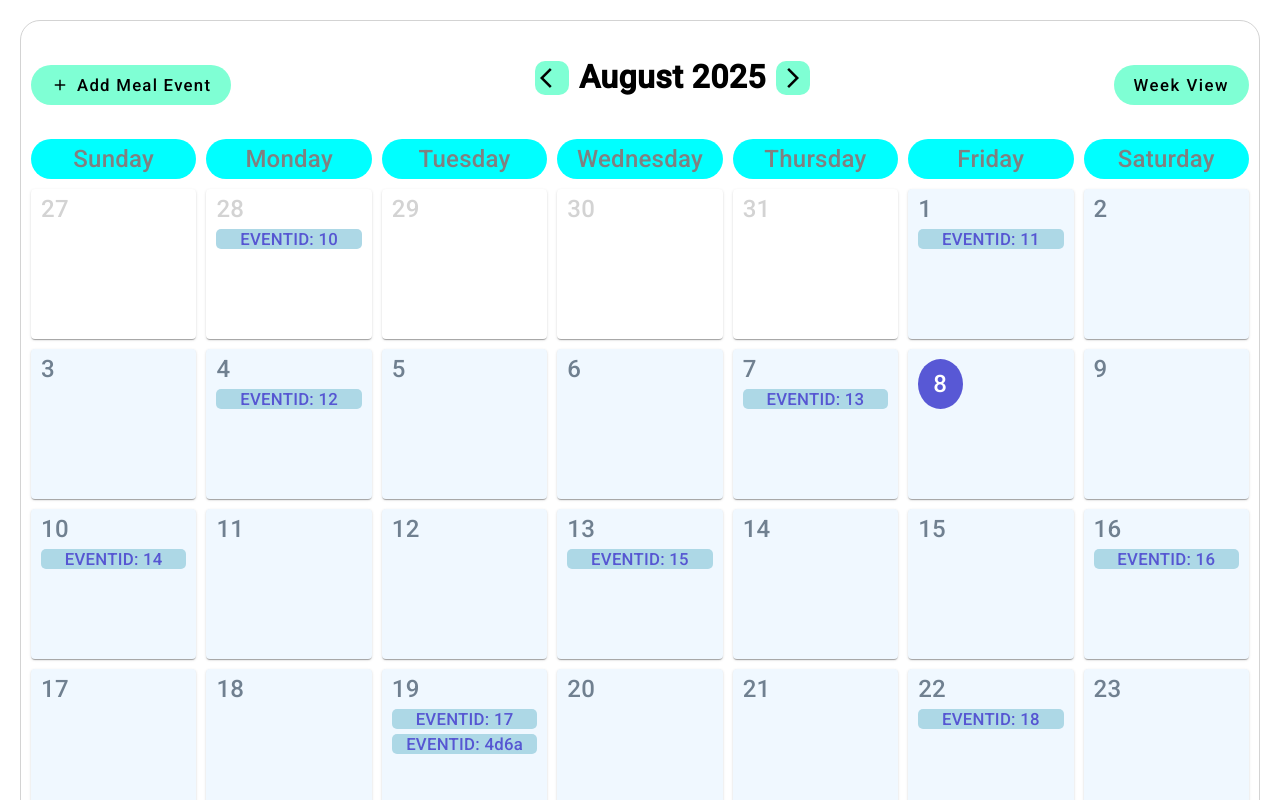
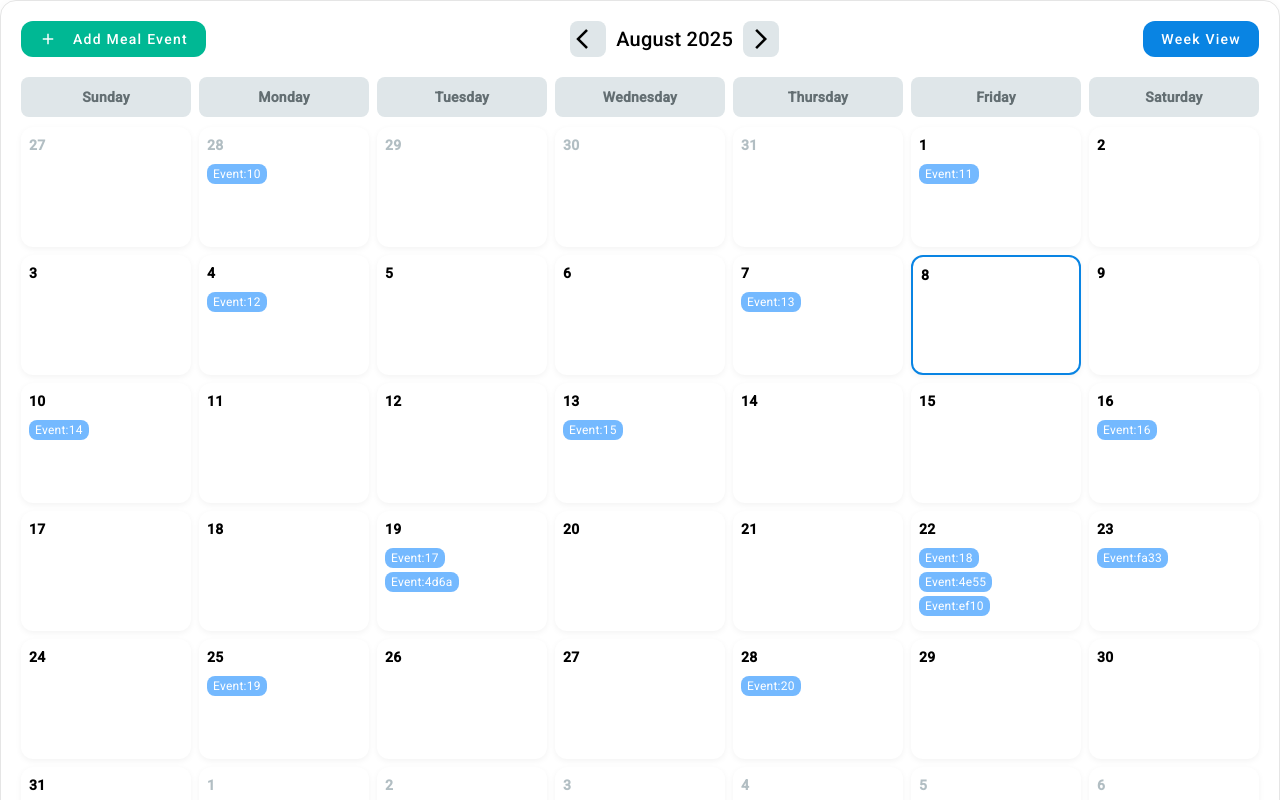
Before and after one commit to aayushmandlik/AngularDailyTask, an Angular app in the folder event-calendar/: page / in a window 1280 px wide. Shown: the top 800 px of the page. Built offline with nearby package versions, Linux system fonts and the light colour scheme; data requests are answered from the project's data file.

Commit message:
integrated fastapi

```diff
--- a/event-calendar/db.json
+++ b/event-calendar/db.json
@@ -211,20 +211,32 @@
       "time": "07:35 PM"
     },
     {
-      "id": "4d6a",
       "title": "morning breakfast",
-      "description": "milk,bread",
+      "description": "milk,bread,fruits",
       "date": "Tue Aug 19 2025",
-      "time": "7:45 AM"
+      "time": "7:45 AM",
+      "id": "4d6a"
     },
     {
-      "id": "7563"
+      "id": "4e55",
+      "title": "After Brush",
+      "description": "Dry Fruits",
+      "date": "Fri Aug 22 2025",
+      "time": "7:00 AM"
     },
     {
-      "id": "ed1b"
+      "title": "Lunch",
+      "description": "Dal Rice, Salad",
+      "date": "Fri Aug 22 2025",
+      "time": "1:00 PM",
+      "id": "ef10"
     },
     {
-      "id": "596a"
+      "id": "fa33",
+      "title": "Diet Shake",
+      "description": "Add peanuts and dry fruits",
+      "date": "Sat Aug 23 2025",
+      "time": "5:00 PM"
     }
   ]
 }
--- a/event-calendar/src/app/app.module.ts
+++ b/event-calendar/src/app/app.module.ts
@@ -1,3 +1,4 @@
+import { MatSnackBarModule } from '@angular/material/snack-bar';
 import { MatDatepickerModule } from '@angular/material/datepicker';
 import { MatInputModule } from '@angular/material/input';
 import { MatFormFieldModule } from '@angular/material/form-field';
@@ -39,6 +40,7 @@ import { MatNativeDateModule } from '@angular/material/core';
     ReactiveFormsModule,
     MatDatepickerModule,
     MatNativeDateModule,
+    MatSnackBarModule
   ],
   providers: [HttpClient],
   bootstrap: [AppComponent]
--- a/event-calendar/src/app/calendar/calendar.component.css
+++ b/event-calendar/src/app/calendar/calendar.component.css
@@ -1,31 +1,53 @@
-.week-view-card{
-  height: 500px;
+/* Hover effects */
+.add-event-btn:hover {
+  background: #019374;
 }
-.month-view-card{
-  height: 150px;
+
+.nav-btn:hover {
+  background: #b2bec3;
 }
-.current-date{
-  background-color: rgb(88, 88, 213);
-  color: white;
-  width: 15px;
-  padding: 15px;
-  border-radius: 100%;
+
+.toggle-view-btn:hover {
+  background: #0765b3;
 }
-.current-month{
-  color: slategray;
-  background-color: aliceblue;
+
+.date-card:hover {
+  transform: scale(1.02);
+  background: #f9f9f9;
 }
-.previous-month{
-  color: lightgray;
+
+/* ngClass styles */
+.month-view-card-height {
+  min-height: 120px;
 }
-.next-month{
-  color: lightgray
+
+.week-view-card-height {
+  min-height: 500px;
 }
-.month-grid{
+
+.today {
+  border: 2px solid #0984e3;
+}
+
+.previous-month,
+.next-month {
+  color: #b2bec3;
+}
+
+.month-grid {
   display: grid;
-  grid-template-columns: repeat(7,1fr);
+  grid-template-columns: repeat(7, 1fr);
 }
-.week-grid{
+
+.week-grid {
   display: grid;
-  grid-template-columns: repeat(7,1fr);
+  grid-template-columns: repeat(7, 1fr);
 }
+
+.month-event {
+  background: #74b9ff;
+}
+
+.week-event {
+  background: #55efc4;
+}
--- a/event-calendar/src/app/calendar/calendar.component.html
+++ b/event-calendar/src/app/calendar/calendar.component.html
@@ -1,56 +1,67 @@
-<div style="padding: 20px;">
-<div style="border: 1px solid lightgray; padding: 10px; border-radius: 20px;">
-  <div style="display: flex; justify-content: space-between; align-items: center;">
-    <button mat-button (click)="openFormDialog()" style="display: flex; background-color:aquamarine;align-items: center; padding: 20px; border-radius: 20px; cursor: pointer;">
+<div
+  style="padding:20px; border:1px solid #e5e5e5; border-radius:16px; background:white; box-shadow:0 4px 12px rgba(0,0,0,0.05);">
+  <!-- Header -->
+  <div style="display:flex; justify-content:space-between; align-items:center; flex-wrap:wrap; gap:15px;">
+    <button mat-button class="add-event-btn" (click)="openFormDialog()"
+      style="display:flex; align-items:center; background:#00b894; color:white; border-radius:12px; padding:12px 18px; gap:8px; font-weight:500;">
       <mat-icon>add</mat-icon>
-      <div style="font-size: larger; font-weight: 500;">Add Meal Event</div>
+      <span>Add Meal Event</span>
     </button>
-    <div *ngIf="calenderMode==='Week'">
-      <div style="display: flex; gap: 10px; justify-content: center; text-align: center;margin: 30px 0 30px 0;">
-        <mat-icon (click)="previousWeek()" style="background-color: aquamarine; padding: 5px; border-radius: 10px; cursor: pointer;">arrow_back_ios</mat-icon>
-        <h2 style="font-size:xx-large; font-weight: 700;">{{weekStartDate.toDateString()}} - {{weekEndDate.toDateString()}}</h2>
-        <mat-icon (click)="nextWeek()" style="background-color: aquamarine; padding: 5px; border-radius: 10px; cursor: pointer;">arrow_forward_ios</mat-icon>
-      </div>
-    </div>
-    <div *ngIf="calenderMode==='Month'">
-      <div style="display: flex; gap: 10px; justify-content: center; text-align: center;margin: 30px 0 30px 0;">
-      <mat-icon (click)="previosMonth()" style="background-color: aquamarine; padding: 5px; border-radius: 10px; cursor: pointer;">arrow_back_ios</mat-icon>
-      <h2 style="font-size:xx-large; font-weight: 700;">{{months[currentMonth]}} {{currentYear}}</h2>
-      <mat-icon (click)="nextMonth()" style="background-color: aquamarine; padding: 5px; border-radius: 10px; cursor: pointer;">arrow_forward_ios</mat-icon>
-    </div>
+
+    <div *ngIf="calenderMode==='Week'" style="display:flex; align-items:center; gap:10px;">
+      <mat-icon (click)="previousWeek()" class="nav-btn"
+        style="background:#dfe6e9; padding:6px; border-radius:8px; cursor:pointer;">arrow_back_ios</mat-icon>
+      <h2 style="margin:0;">{{weekStartDate | date:'MMM d'}} - {{weekEndDate | date:'MMM d, y'}}</h2>
+      <mat-icon (click)="nextWeek()" class="nav-btn"
+        style="background:#dfe6e9; padding:6px; border-radius:8px; cursor:pointer;">arrow_forward_ios</mat-icon>
     </div>
 
-    <div style="margin: 30px 0 30px 0;">
-      <button mat-button (click)="toggleButton()" style="font-size: larger; background-color: aquamarine; padding: 20px; border-radius: 20px; cursor: pointer;">{{calenderMode === "Month" ? "Week View" : "Month View"}}</button>
+    <div *ngIf="calenderMode==='Month'" style="display:flex; align-items:center; gap:10px;">
+      <mat-icon (click)="previosMonth()" class="nav-btn"
+        style="background:#dfe6e9; padding:6px; border-radius:8px; cursor:pointer;">arrow_back_ios</mat-icon>
+      <h2 style="margin:0;">{{months[currentMonth]}} {{currentYear}}</h2>
+      <mat-icon (click)="nextMonth()" class="nav-btn"
+        style="background:#dfe6e9; padding:6px; border-radius:8px; cursor:pointer;">arrow_forward_ios</mat-icon>
+    </div>
+
+    <button mat-button class="toggle-view-btn" (click)="toggleButton()"
+      style="background:#0984e3; color:white; border-radius:12px; padding:12px 18px; font-weight:500;">
+      {{calenderMode === 'Month' ? 'Week View' : 'Month View'}}
+    </button>
+  </div>
+
+  <!-- Days of week -->
+  <div style="display:grid; grid-template-columns:repeat(7,1fr); gap:8px; margin-top:20px;">
+    <div *ngFor="let day of days"
+      style="font-weight:600; text-align:center; color:#636e72; background:#dfe6e9; padding:10px; border-radius:8px;">
+      {{day}}
     </div>
   </div>
 
+  <!-- Dates grid -->
+  <div [ngClass]="{'month-grid': calenderMode==='Month','week-grid': calenderMode==='Week'}"
+    style="margin-top:10px; gap:8px;">
+    <mat-card *ngFor="let date of calenderDates" class="date-card" [ngClass]="{
+        'month-view-card-height': calenderMode==='Month',
+        'week-view-card-height': calenderMode==='Week',
+        'previous-month': date.getMonth()===currentMonth-1,
+        'current-month': date.getMonth()===currentMonth,
+        'next-month': date.getMonth()===currentMonth+1,
+        'today': date.toDateString() === currenDate.toDateString()
+      }"
+      style="padding:8px; border-radius:12px; cursor:pointer; display:flex; flex-direction:column; align-items:flex-start; background:white; box-shadow:0 2px 6px rgba(0,0,0,0.05);"
+      (click)="toggleCard(date)">
+      <div style="font-weight:600; margin-bottom:5px;">{{date.getDate()}}</div>
 
-  <div style="display: grid; grid-template-columns: repeat(7,1fr); gap: 10px;">
-    <div *ngFor="let day of days" style="font-size: x-large;font-weight: 500; margin-bottom: 10px; text-align: center;color: gray ; background-color: aqua; padding: 10px; border-radius: 20px;">{{day}}</div>
-  </div>
-
-  <div style="gap: 10px;" [ngClass]="{'month-grid':calenderMode==='Month','week-grid':calenderMode==='Week'}">
-    <mat-card
-      *ngFor="let date of calenderDates"
-      style="font-size: larger; padding: 10px; cursor: pointer;"
-      [ngClass]="{'week-view-card': calenderMode==='Week','month-view-card': calenderMode==='Month', 'previous-month': date.getMonth()===currentMonth-1, 'current-month':date.getMonth()===currentMonth, 'next-month': date.getMonth()===currentMonth+1}"
-      (click)="toggleCard(date)"
-    >
-      <div
-        style="font-size: x-large; font-weight: 500; margin-bottom: 5px;"
-        [ngClass]="{'current-date': date.toDateString()===currenDate.toDateString()}"
-      >{{date.getDate()}}</div>
-        <div *ngFor="let event of events" (click)="openEventDetailsDialog(event,$event);" style="text-align: center; cursor: pointer; font-weight: 500; color: rgb(86, 86, 210);">
-          <div *ngIf="event.date === date.toDateString() && calenderMode==='Month'" style="background-color: lightblue; margin-top: 5px; border-radius: 5px; ">
-            EVENTID: {{event.id}}
-          </div>
-          <div *ngIf="event.date === date.toDateString() && calenderMode==='Week'" style="background-color: lightblue; margin-top: 5px; border-radius: 5px; ">
-            EVENT: {{event.title}} <br><br>
-            TIME: {{event.time}}
-          </div>
+      <!-- Events -->
+      <div *ngFor="let event of events" (click)="openEventDetailsDialog(event, $event)">
+        <div *ngIf="event.date === date.toDateString()"
+          [ngClass]="{'month-event': calenderMode==='Month', 'week-event': calenderMode==='Week'}"
+          style="color:white; border-radius:8px; padding:0px 6px; font-size:12px; margin-top:4px; display:inline-block;">
+          <span *ngIf="calenderMode==='Month'">Event:{{event.id}}</span>
+          <span *ngIf="calenderMode==='Week'">{{event.title}}<br><small>{{event.time}}</small></span>
         </div>
+      </div>
     </mat-card>
   </div>
 </div>
-</div>
--- a/event-calendar/src/app/calendar/calendar.component.ts
+++ b/event-calendar/src/app/calendar/calendar.component.ts
@@ -4,6 +4,7 @@ import { Events } from '../interface/events.interface';
 import { MatDialog } from '@angular/material/dialog';
 import { EventDialogDetailsComponent } from '../event-dialog-details/event-dialog-details.component';
 import { EventDialogComponent } from '../event-dialog/event-dialog.component';
+import { MatSnackBar } from '@angular/material/snack-bar';
 
 @Component({
   selector: 'app-calendar',
@@ -23,13 +24,16 @@ export class CalendarComponent implements OnInit {
 
   events: Events[] = []
 
-  constructor(private eventService: EventsService, private dialog: MatDialog){}
+  constructor(private eventService: EventsService, private dialog: MatDialog, private snackBar: MatSnackBar){}
 
   ngOnInit(): void {
     this.generateCalendars();
     this.loadEvents();
   }
 
+  /** Generate dates of calendar in month view containing trailing and leading dates of previous and next month to fill the calendar grid
+   * @returns {void}
+   */
   generateCalendars(){
     const dates = []
     const firstDateofMonth = new Date(this.currentYear,this.currentMonth,1)
@@ -48,7 +52,7 @@ export class CalendarComponent implements OnInit {
       dates.push(new Date(this.currentYear,this.currentMonth,i))
     }
 
-    for(let i=lastDateofMonth.getDay()+1;i<=6;i++){
+    for(let i=1;i<=6-lastDateofMonth.getDay();i++){
       dates.push(new Date(this.currentYear,this.currentMonth+1,i))
     }
 
@@ -56,7 +60,9 @@ export class CalendarComponent implements OnInit {
     console.log(this.calenderDates)
 
   }
-
+  /** Navigate to previous month and generate the calendar of that month
+   * @returns {void}
+   */
   previosMonth(){
     if(this.currentMonth==0){
       this.currentMonth = 11
@@ -66,6 +72,10 @@ export class CalendarComponent implements OnInit {
       this.currentMonth--;
     this.generateCalendars()
   }
+
+  /** Navigate to next month and generate the calendar of that month
+   * @returns {void}
+   */
   nextMonth(){
     if(this.currentMonth==11){
       this.currentMonth = 0
@@ -76,6 +86,7 @@ export class CalendarComponent implements OnInit {
     this.generateCalendars()
   }
 
+  /**Load all events from db.json on the date of calendar for which it was created */
   loadEvents(){
     this.eventService.getAllEvents().subscribe(data => {
       this.events=data
@@ -84,11 +95,29 @@ export class CalendarComponent implements OnInit {
     })
   }
 
+  /** Open dialog to show the event details of that particular date
+   * @param {Events} event The specific event object in array to display
+   * @param {MouseEvent} e Mouse event to stop propagation
+   * @returns {void}
+   */
+
   openEventDetailsDialog(event: Events,e:MouseEvent){
     e.stopPropagation();
-    this.dialog.open(EventDialogDetailsComponent,{width: '500px',data: event})
+    const updateForm = this.dialog.open(EventDialogComponent,{width: '500px',data: event})
+    updateForm.afterClosed().subscribe((result)=>{
+      this.eventService.updateEvent(result).subscribe({
+        next : (response) => {
+          const index = this.events.findIndex(e => e.id === response.id)
+          this.events[index] = response
+          this.snackBar.open(`Event Updated Successfully on ${response.date} at ${response.time}`,'Close',{duration: 5000})
+        }
+      })
+    })
   }
 
+  /** Switch the view between Month view and Week View
+   * @returns {void}
+   */
   toggleButton(){
     this.calenderMode = this.calenderMode === "Month" ? "Week" : "Month"
     if(this.calenderMode==="Week")
@@ -108,6 +137,11 @@ export class CalendarComponent implements OnInit {
     }
   }
 
+  /**
+   *
+   * @param {Date} date Switch to Week view of the selected date week
+   * @returns {void}
+   */
   toggleCard(date: Date){
     this.calenderMode = this.calenderMode === "Month" ? "Week" : "Month"
     if(this.calenderMode==="Week")
@@ -120,6 +154,11 @@ export class CalendarComponent implements OnInit {
     }
   }
 
+  /**
+   *
+   * @param date
+   * @returns {Date} The start date of the selected week dates
+   */
   getWeekStartDate(date: Date){
     const start = new Date(date)
     console.log(date.getDate())
@@ -129,6 +168,10 @@ export class CalendarComponent implements OnInit {
     return start
   }
 
+  /**
+   * Generate Calendar dates in week view
+   * @returns {void}
+   */
   generateWeekCalendar(){
     const datesinWeek = []
     const start = new Date(this.weekStartDate)
@@ -146,23 +189,36 @@ export class CalendarComponent implements OnInit {
     this.calenderDates = datesinWeek
   }
 
+  /**
+   * Navigates to previous week and generate calendar of that week
+   * @returns {void}
+   */
   previousWeek(){
     this.weekStartDate.setDate(this.weekStartDate.getDate() - 7)
     this.generateWeekCalendar();
   }
 
+  /**
+   * Navigates to next week and generates calendar of that week
+   * @returns {void}
+   */
   nextWeek(){
     this.weekStartDate.setDate(this.weekStartDate.getDate() + 7)
     this.generateWeekCalendar();
   }
 
-
+  /**
+   * Opens a dialog containing form to add event on a specific date in calendar
+   * @returns {void}
+   */
   openFormDialog(){
     const dialogForm = this.dialog.open(EventDialogComponent,{width:'500px'})
     dialogForm.afterClosed().subscribe((result)=>{
       this.eventService.addEvent(result).subscribe({
         next: (response)=>{
           this.events.push(response)
+          if(response.date!=undefined)
+          this.snackBar.open(`Event Added Successfully on ${response.date} at ${response.time}`,'Close',{duration: 5000})
         }
       })
     })
--- a/event-calendar/src/app/event-dialog/event-dialog.component.html
+++ b/event-calendar/src/app/event-dialog/event-dialog.component.html
@@ -1,5 +1,5 @@
 <div style="padding: 20px;">
-  <h2 style="font-size: xx-large; font-weight: 900; color: slategray; text-align: center;" mat-didalog-title>Add Meal Event</h2>
+  <h2 style="font-size: xx-large; font-weight: 900; color: slategray; text-align: center;" mat-didalog-title>{{isEdit?"Update Meal Event":"Add Meal Event"}}</h2>
   <mat-dialog-content [formGroup]="eventForm">
     <div style="display: flex; flex-direction: column;">
       <mat-form-field class="full-width" appearance="outline">
@@ -23,9 +23,14 @@
       </mat-form-field>
     </div>
   </mat-dialog-content>
-  <mat-dialog-actions>
-    <button mat-button color="warn" mat-dialog-close>Cancel</button>
-    <button mat-raised-button color="primary" (click)="onSubmit()">Add</button>
+  <mat-dialog-actions style="display: flex; justify-content: space-between;">
+    <div>
+      <button mat-button color="warn" mat-dialog-close>Cancel</button>
+      <button mat-raised-button color="primary" (click)="onSubmit()">{{isEdit?"Update":"Add"}}</button>
+    </div>
+    <div *ngIf="isEdit===true">
+      <button mat-raised-button color="warn" (click)="onDelete(data.id)">Delete</button>
+    </div>
   </mat-dialog-actions>
 
 </div>
--- a/event-calendar/src/app/event-dialog/event-dialog.component.ts
+++ b/event-calendar/src/app/event-dialog/event-dialog.component.ts
@@ -1,33 +1,88 @@
-import { Component, ElementRef } from '@angular/core';
+import { Component, ElementRef, Inject, inject, OnInit } from '@angular/core';
 import { FormBuilder, FormGroup, Validators } from '@angular/forms';
 import { EventsService } from '../events.service';
-import { MatDialogRef } from '@angular/material/dialog';
+import { MAT_DIALOG_DATA, MatDialogRef } from '@angular/material/dialog';
+import { Events } from '../interface/events.interface';
 
 @Component({
   selector: 'app-event-dialog',
   templateUrl: './event-dialog.component.html',
   styleUrls: ['./event-dialog.component.css']
 })
-export class EventDialogComponent {
-  eventForm: FormGroup
-  constructor(private fb:FormBuilder, private eventService: EventsService, private dialog:MatDialogRef<EventDialogComponent>){
+export class EventDialogComponent implements OnInit {
+  eventForm!: FormGroup
+  isEdit = false
+  constructor(private fb:FormBuilder, private eventService: EventsService, private dialog:MatDialogRef<EventDialogComponent>, @Inject(MAT_DIALOG_DATA) public data: Events){
+
+  }
+
+  ngOnInit(): void {
     this.eventForm = this.fb.group({
       title: ['',Validators.required],
       description: ['',Validators.required],
       date: ['',Validators.required],
       time: ['',Validators.required],
+      id: ['']
     })
+    if(this.data){
+      this.isEdit = true
+      this.eventForm.patchValue({...this.data, date: new Date(this.data.date)})
+    }
   }
 
   onSubmit(){
     if(this.eventForm.valid){
-      const data = {
+      const data: Events = {
         title: this.eventForm.value.title,
         description: this.eventForm.value.description,
         date: this.eventForm.value.date.toDateString(),
         time: this.eventForm.value.time
       }
+      if(this.isEdit){
+        data.id = this.eventForm.value.id
+      }
       this.dialog.close(data)
     }
   }
+
+  onDelete(id?:number){
+    if(confirm('Are you Sure ?')){
+      this.eventService.deleteEvent(id).subscribe(()=>this.dialog.close(true))
+    }
+  }
 }
+
+
+// import { Component, ElementRef } from '@angular/core';
+// import { FormBuilder, FormGroup, Validators } from '@angular/forms';
+// import { EventsService } from '../events.service';
+// import { MatDialogRef } from '@angular/material/dialog';
+
+// @Component({
+//   selector: 'app-event-dialog',
+//   templateUrl: './event-dialog.component.html',
+//   styleUrls: ['./event-dialog.component.css']
+// })
+// export class EventDialogComponent {
+//   eventForm: FormGroup
+//   constructor(private fb:FormBuilder, private eventService: EventsService, private dialog:MatDialogRef<EventDialogComponent>){
+//     this.eventForm = this.fb.group({
+//       title: ['',Validators.required],
+//       description: ['',Validators.required],
+//       date: ['',Validators.required],
+//       time: ['',Validators.required],
+//     })
+//   }
+
+//   onSubmit(){
+//     if(this.eventForm.valid){
+//       const data = {
+//         title: this.eventForm.value.title,
+//         description: this.eventForm.value.description,
+//         date: this.eventForm.value.date.toDateString(),
+//         time: this.eventForm.value.time
+//       }
+//       this.dialog.close(data)
+//     }
+//   }
+// }
--- a/event-calendar/src/app/events.service.ts
+++ b/event-calendar/src/app/events.service.ts
@@ -7,7 +7,7 @@ import { Events } from './interface/events.interface';
   providedIn: 'root'
 })
 export class EventsService {
-  private api = 'http://localhost:3000/events'
+  private api = 'http://localhost:8000/events'
   constructor(private http: HttpClient) { }
 
   getAllEvents():Observable<Events[]>{
@@ -21,4 +21,8 @@ export class EventsService {
   updateEvent(event: Events):Observable<Events>{
     return this.http.put<Events>(`${this.api}/${event.id}`,event)
   }
+
+  deleteEvent(event_id?:number):Observable<Events>{
+    return this.http.delete<Events>(`${this.api}/${event_id}`)
+  }
 }
```
